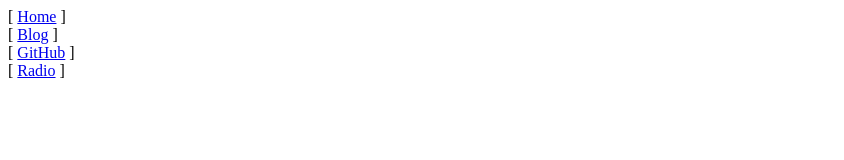
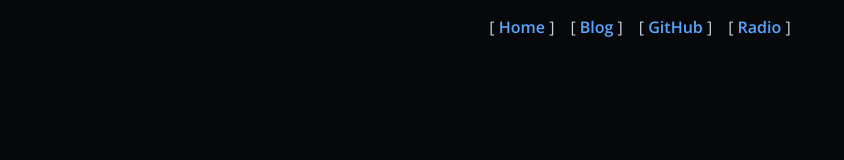
Before and after one commit to lostvikx/personal-website, a website: page public/index.html in a window 1280 px wide. Shown: the whole page, without its empty margins (0-844 px from the left). Drawn offline with nearby package versions, Linux system fonts and the light colour scheme.

Commit message:
work in progress

```diff
--- a/public/index.html
+++ b/public/index.html
@@ -5,8 +5,10 @@
   <meta http-equiv="X-UA-Compatible" content="IE=edge">
   <meta name="viewport" content="width=device-width, initial-scale=1.0">
   <title>lostvikx | Home</title>
+  <link rel="stylesheet" href="./style.css">
 </head>
 <body>
+
   <nav>
     <div class="nav-link">[ <a href="/">Home</a> ]</div>
     <div class="nav-link">[ <a href="/blog">Blog</a> ]</div>
@@ -14,6 +16,10 @@
     <div class="nav-link">[ <a href="/radio">Radio</a> ]</div>
   </nav>
 
+  <article id="main-content"></article>
+
+  <footer></footer>
+
   <script src="./js/home.js" type="module"></script>
 </body>
 </html>
--- /dev/null
+++ b/public/style.css
@@ -0,0 +1,42 @@
+@import url('https://fonts.googleapis.com/css2?family=Open+Sans:ital,wght@0,400;0,600;1,400&display=swap');
+
+:root {
+  /* --black-bg: rgb(50, 50, 50); */
+  --black-bg: #06080a;
+  --link: #58a6ff;
+  --text: #c9d1d9;
+}
+
+* {
+  padding: 0;
+  margin: 0;
+  box-sizing: border-box;
+}
+
+body {
+  font-family: 'Open Sans';
+  max-width: 800px;
+  margin: 0 auto;
+  padding: 1em;
+  background-color: var(--black-bg);
+  color: var(--text);
+}
+
+a {
+  text-decoration: none;
+  color: var(--link);
+  font-weight: 600;
+}
+
+/* navbar */
+nav {
+  display: flex;
+  flex-flow: row wrap;
+  justify-content: center;
+  align-items: center;
+  gap: 1rem;
+}
+
+.nav-link {
+  font-size: 1rem;
+}
```
